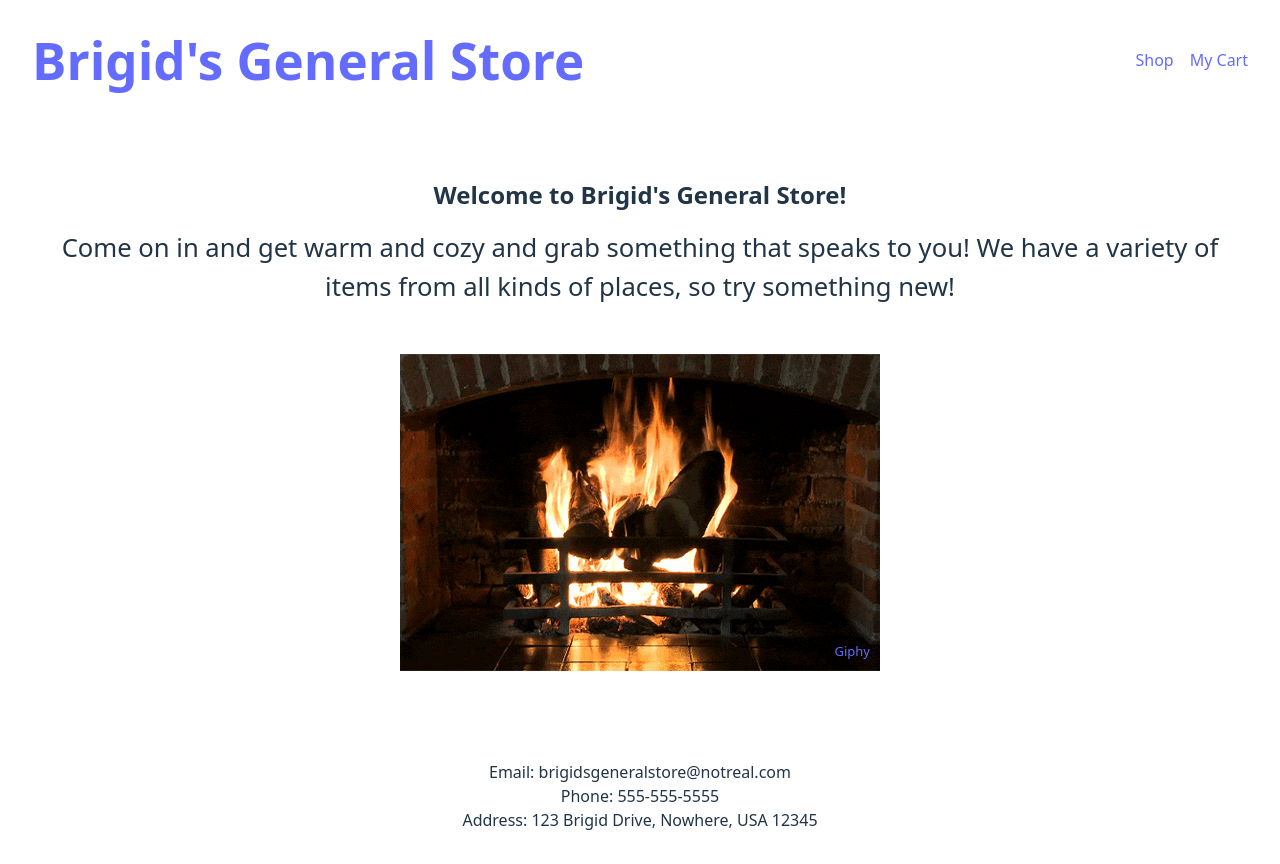
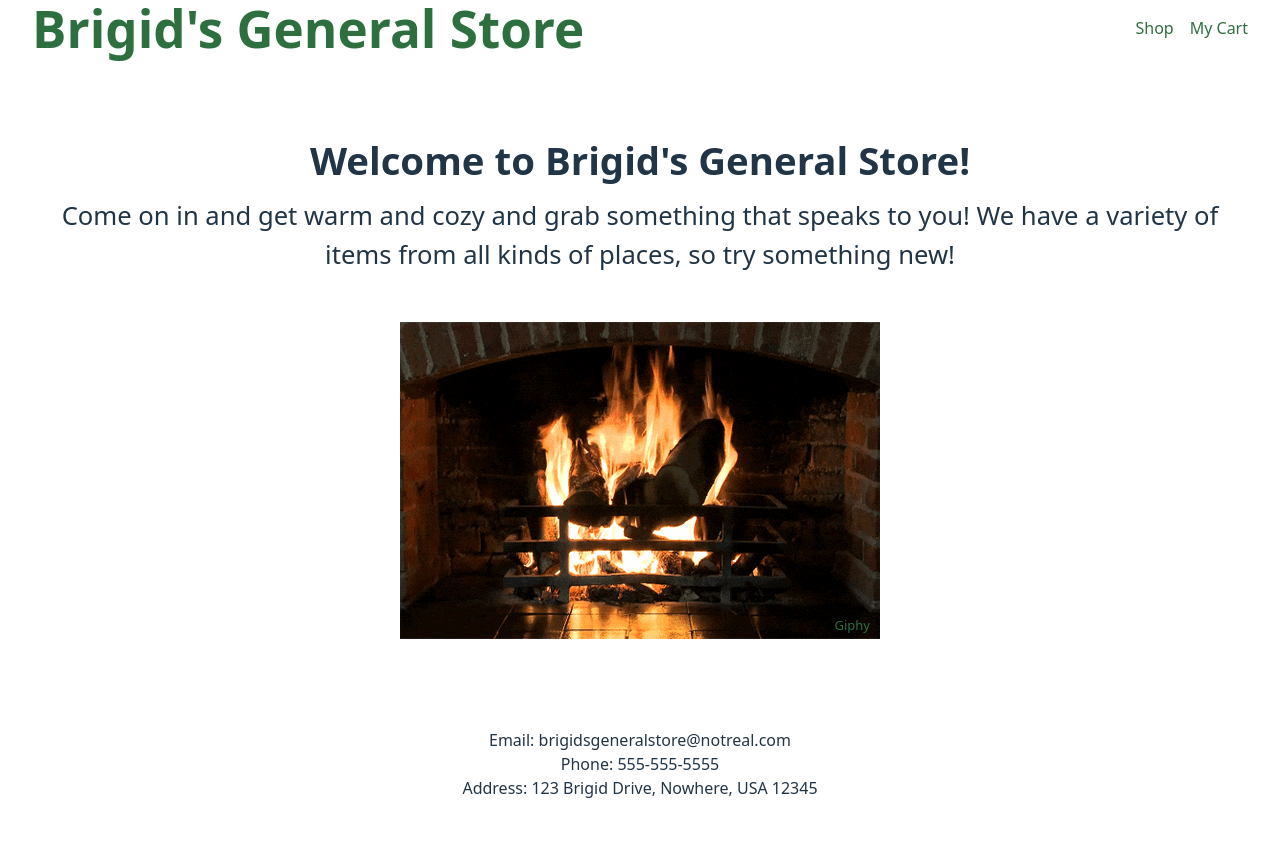
Before and after one commit to goldenvertex42/odin-shopping-cart, a React (Vite) app: page / in a window 1280 px wide. After the commit the page ends 832 px from the top, so only its background shows below. Built offline with nearby package versions, Linux system fonts and the light colour scheme.

Commit message:
style: adjust height of body to fit into viewport

```diff
--- a/src/index.css
+++ b/src/index.css
@@ -25,11 +25,10 @@ body {
   display: flex;
   place-items: center;
   min-width: 320px;
-  min-height: 100vh;
+  height: 100vh;
 }
 
 img, picture, video, canvas, svg {
-  display: block;
   max-width: 100%;
 }
 
@@ -71,15 +70,20 @@ h1, h2, h3, h4, h5, h6 {
 
 a {
   font-weight: 500;
-  color: #646cff;
+  color: #2E6F40;
   text-decoration: inherit;
 }
 a:hover {
-  color: #535bf2;
+  color: #68BA7F;
 }
 
 h1 {
   font-size: 3.2em;
+  line-height: 1.1;
+}
+
+h2 {
+  font-size: 2.4em;
   line-height: 1.1;
 }
 
@@ -108,7 +112,7 @@ button:focus-visible {
     background-color: #ffffff;
   }
   a:hover {
-    color: #747bff;
+    color: #68BA7F;
   }
   button {
     background-color: #f9f9f9;
```
